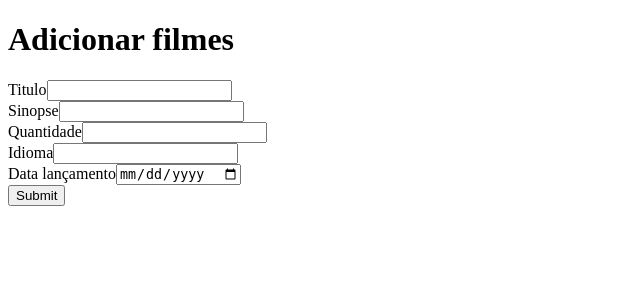
After one commit to Ricardo071019/ex_read, a PHP site: page /filmes_create.php in a window 1280 px wide. The commit adds this page. Shown: the top 300 px of the page, without its empty margins (0-640 px from the left). Run offline with PHP 8.4, Linux system fonts and the light colour scheme.

Commit message:
Update filmes_create.php and index.php

```diff
--- /dev/null
+++ b/filmes_create.php
@@ -0,0 +1,78 @@
+<?php
+
+if($_SERVER['REQUEST_METHOD']=="POST"){
+	$titulo="";
+	$sinopse="";
+	$idioma ="";
+	$data_lançamento="";
+	$quantidade=0;
+
+	if(isset($_POST['titulo'])){
+		$titulo = $_POST['titulo'];
+	}
+	else{
+		echo '<scipt>alert("É obrigatorio o preenchimento do titulo.");</script>';
+	}
+	if(isset($_POST['sinopse'])){
+		$sinopse = $_POST['sinopse'];
+	}
+	if(isset($_POST['quantidade']) && is_numeric($_POST['quantidade'])){
+		$quantidade = $_POST['quantidade'];
+	}
+	if(isset($_POST ['idioma'])){
+		$idioma = $_POST['idioma'];
+	}
+	if(isset($_POST['data_lançamento'])){
+		$data_lançamento = $_POST['data_lançamento'];
+	}
+	$con = new mysqli("localhost","root","","filmes");
+	if($con->connect_errno!=0){
+		echo "Ocorreu um erro no acesso á base de dados.<br>".$con->connect_error;
+		exit;
+	}
+	else {
+		$sql = 'insert into filmes(titulo,sinopse,idioma,quantidade,data_lançamento) values (?,?,?,?,?)';
+		$stm = $con->prepare ($sql);
+		if($stm!=false){
+			$stm->bind_param('sssis',$titulo,$sinopse,$idioma,$quantidade,$data_lançamento);
+			$stm->close();
+
+			echo '<script>alert("livo aduicionado com sucesso");</script';
+			echo "Aguarde um momento.A reencaminhar página";
+			header("refresh:5;url=index.php");
+
+		}
+		else{
+			echo ($con->error);
+			echo  "Aguarde um momento.A reencaminhar página";
+			header("refresh:5;url=index.php");
+		}
+
+	}
+
+}
+else{
+	?>
+	<!DOCTYPE html>
+	<html>
+	<head>
+		<meta charset="ISO-8859-1">
+		<title>Adicionar Filmes</title>
+	</head>
+	<body>
+		<h1>Adicionar filmes</h1>
+		<form action="filmes_create.php" method="post">
+			<label>Titulo</label><input type="text" name="titulo" required><br>
+			<label>Sinopse</label><input type="text" name="sinopse"><br>
+			<label>Quantidade</label><input type="text" name="quantidade"><br>
+			<label>Idioma</label><input type="numeric" name="idioma"><br>
+			<label>Data lançamento</label><input type="date" name="data_lançamento"><br>
+			<input type="submit" name="enviar"><br>
+
+		</form>
+
+	</body>
+	</html>
+	<?php
+}//end if -if($SERVER['REQUEST_METHOD']=="POST")
+?>
--- a/index.php
+++ b/index.php
@@ -27,7 +27,11 @@ else{
 		}
 		$stm->close();
 		?>
+		<br>
+		<br>
 
+
+		<a href="filmes_create.php"><button type="button" class="btn btn-success">Faz um novo registo</button></a>
 		<br>
 		<body>
 		<html>
```
